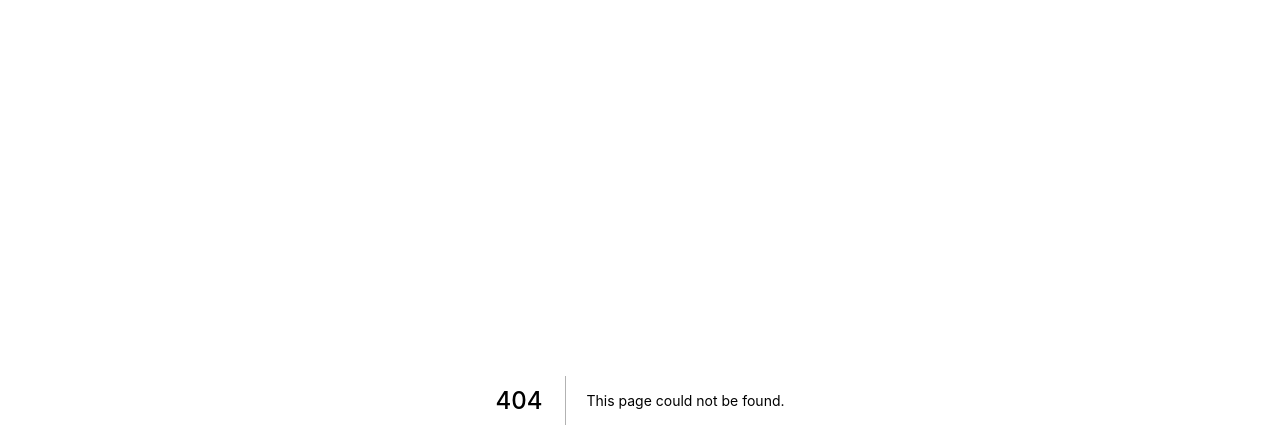
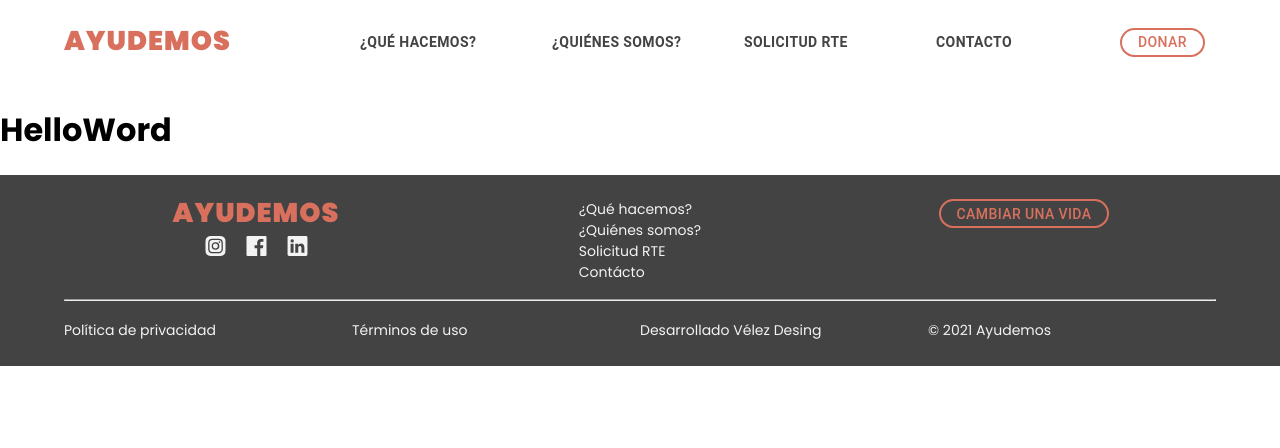
Before and after one commit to melendez-dev/help-us, a Next.js app: page /donate in a window 1280 px wide. Before the commit this address had no page. Shown: the top 448 px of the page. Built offline with nearby package versions, Linux system fonts and the light colour scheme.

Commit message:
feature: creation news routs

```diff
--- /dev/null
+++ b/pages/donate/index.js
@@ -0,0 +1,9 @@
+import Layout from "../../src/components/shared/Layout/Layout"
+import Donate from "../../src/components/common/Donate/Donate"
+export default function PageDonate (){
+    return(
+        <Layout>
+            <Donate />
+        </Layout>
+    )
+}
--- /dev/null
+++ b/src/components/common/Donate/Donate.js
@@ -0,0 +1,6 @@
+import { TextField, Box, Typography, Button, Container } from "@mui/material";
+export default function Donate() {
+  return (
+<h1>HelloWord</h1>
+  )
+}
```
Also changed, not shown: pages/contact-us/index.js (added, +9 -0 lines), pages/request/index.js (added, +9 -0 lines), src/components/common/ContactUs/ContactUs.js (added, +7 -0 lines), src/components/common/Request/Request.js (added, +7 -0 lines).
